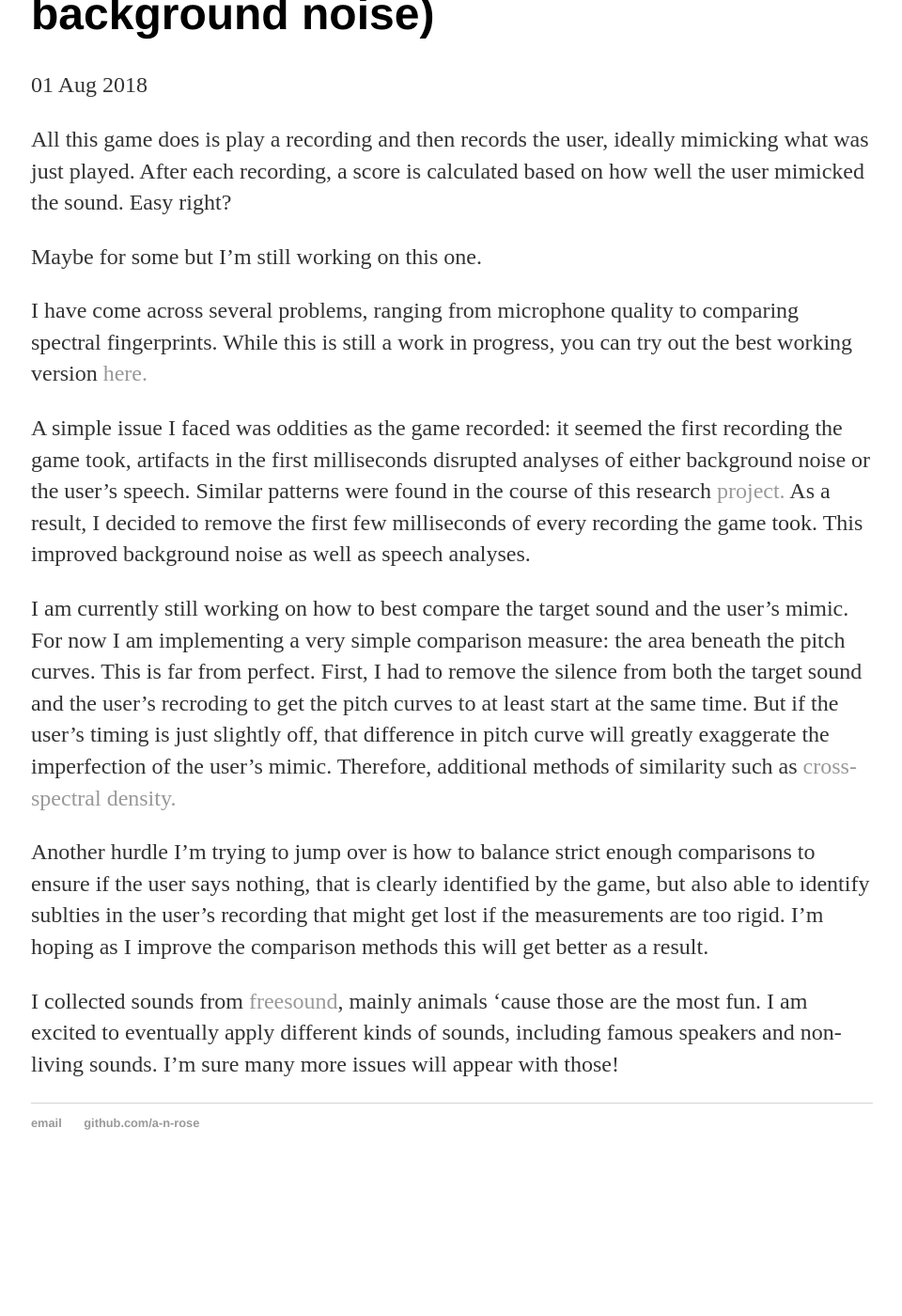
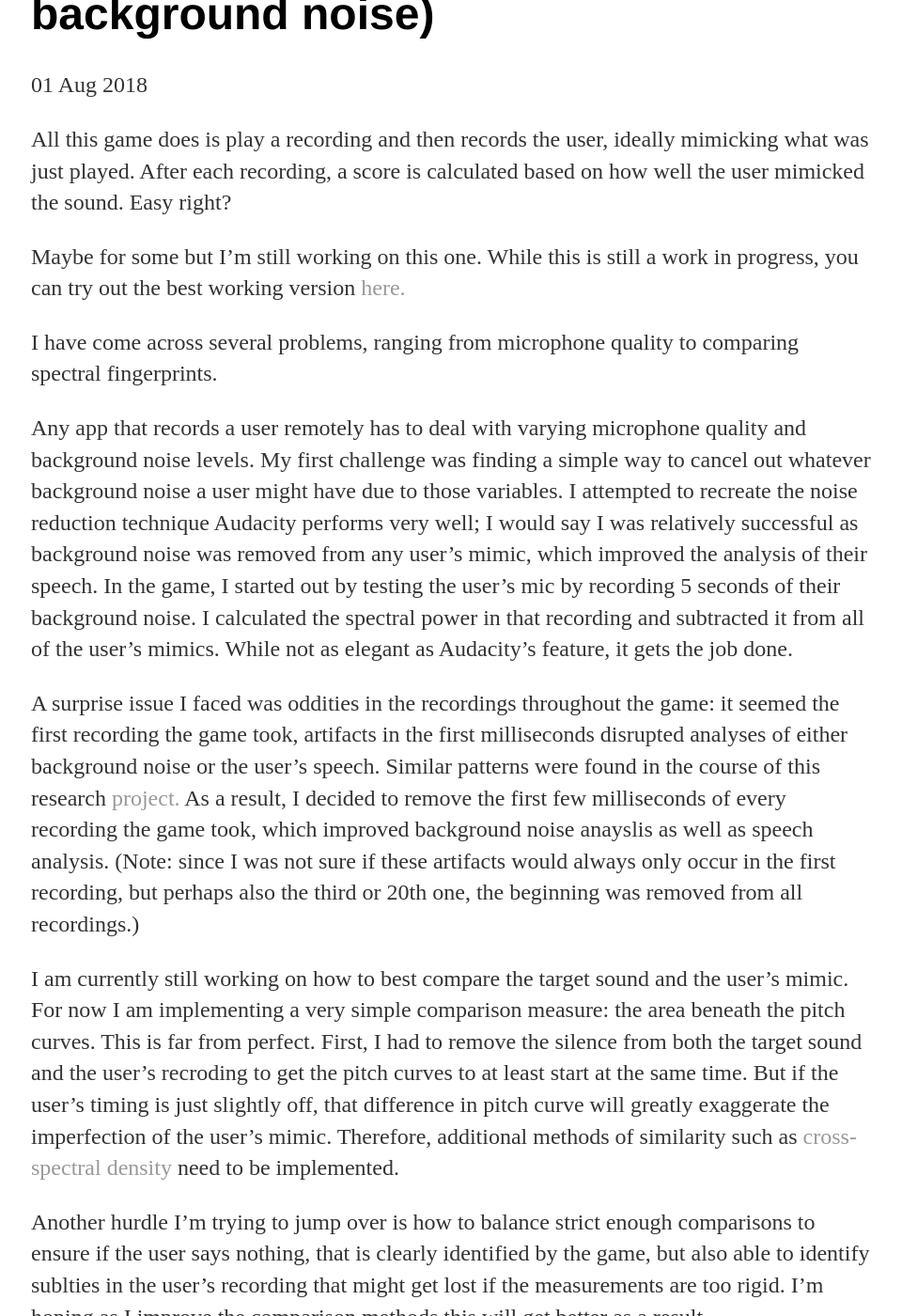
Before and after one commit to a-n-rose/a-n-rose.github.io, a Jekyll site: the page built from _posts/2018-08-01-mimic-master.md, in a window 1280 px wide and 1400 px high, scrolled down 288 px. Shown: the whole window at 94% size, without its empty margins (159-1119 px from the left). Built offline with Jekyll 4.4.1, drawn with Linux system fonts in a browser that asks for light colours; before the commit the page ends 1550 px from its top, so only the background shows below that.

Commit message:
edited post further

```diff
--- a/_posts/2018-08-01-mimic-master.md
+++ b/_posts/2018-08-01-mimic-master.md
@@ -6,13 +6,15 @@ date: 2018-08-01
 
 All this game does is play a recording and then records the user, ideally mimicking what was just played. After each recording, a score is calculated based on how well the user mimicked the sound. Easy right?
 
-Maybe for some but I'm still working on this one.
+Maybe for some but I'm still working on this one. While this is still a work in progress, you can try out the best working version <a href = "https://github.com/a-n-rose/mimic-master-how-well-can-you-mimic">here.</a>
 
-I have come across several problems, ranging from microphone quality to comparing spectral fingerprints. While this is still a work in progress, you can try out the best working version <a href = "https://github.com/a-n-rose/mimic-master-how-well-can-you-mimic">here.</a>
+I have come across several problems, ranging from microphone quality to comparing spectral fingerprints.
 
-A simple issue I faced was oddities as the game recorded: it seemed the first recording the game took, artifacts in the first milliseconds disrupted analyses of either background noise or the user's speech. Similar patterns were found in the course of this research <a href="https://www.ncbi.nlm.nih.gov/pmc/articles/PMC5426841/pdf/sensors-17-00917.pdf">project.</a> As a result, I decided to remove the first few milliseconds of every recording the game took. This improved background noise as well as speech analyses.
+Any app that records a user remotely has to deal with varying microphone quality and background noise levels. My first challenge was finding a simple way to cancel out whatever background noise a user might have due to those variables. I attempted to recreate the noise reduction technique Audacity performs very well; I would say I was relatively successful as background noise was removed from any user's mimic, which improved the analysis of their speech. In the game, I started out by testing the user's mic by recording 5 seconds of their background noise. I calculated the spectral power in that recording and subtracted it from all of the user's mimics. While not as elegant as Audacity's feature, it gets the job done.
 
-I am currently still working on how to best compare the target sound and the user's mimic. For now I am implementing a very simple comparison measure: the area beneath the pitch curves. This is far from perfect. First, I had to remove the silence from both the target sound and the user's recroding to get the pitch curves to at least start at the same time. But if the user's timing is just slightly off, that difference in pitch curve will greatly exaggerate the imperfection of the user's mimic. Therefore, additional methods of similarity such as <a href="https://stackoverflow.com/questions/21647120/how-to-use-the-cross-spectral-density-to-calculate-the-phase-shift-of-two-relate">cross-spectral density.</a>
+A surprise issue I faced was oddities in the recordings throughout the game: it seemed the first recording the game took, artifacts in the first milliseconds disrupted analyses of either background noise or the user's speech. Similar patterns were found in the course of this research <a href="https://www.ncbi.nlm.nih.gov/pmc/articles/PMC5426841/pdf/sensors-17-00917.pdf">project.</a> As a result, I decided to remove the first few milliseconds of every recording the game took, which improved background noise anayslis as well as speech analysis. (Note: since I was not sure if these artifacts would always only occur in the first recording, but perhaps also the third or 20th one, the beginning was removed from all recordings.)
+
+I am currently still working on how to best compare the target sound and the user's mimic. For now I am implementing a very simple comparison measure: the area beneath the pitch curves. This is far from perfect. First, I had to remove the silence from both the target sound and the user's recroding to get the pitch curves to at least start at the same time. But if the user's timing is just slightly off, that difference in pitch curve will greatly exaggerate the imperfection of the user's mimic. Therefore, additional methods of similarity such as <a href="https://stackoverflow.com/questions/21647120/how-to-use-the-cross-spectral-density-to-calculate-the-phase-shift-of-two-relate">cross-spectral density</a> need to be implemented.
 
 Another hurdle I'm trying to jump over is how to balance strict enough comparisons to ensure if the user says nothing, that is clearly identified by the game, but also able to identify sublties in the user's recording that might get lost if the measurements are too rigid. I'm hoping as I improve the comparison methods this will get better as a result.
 
```
